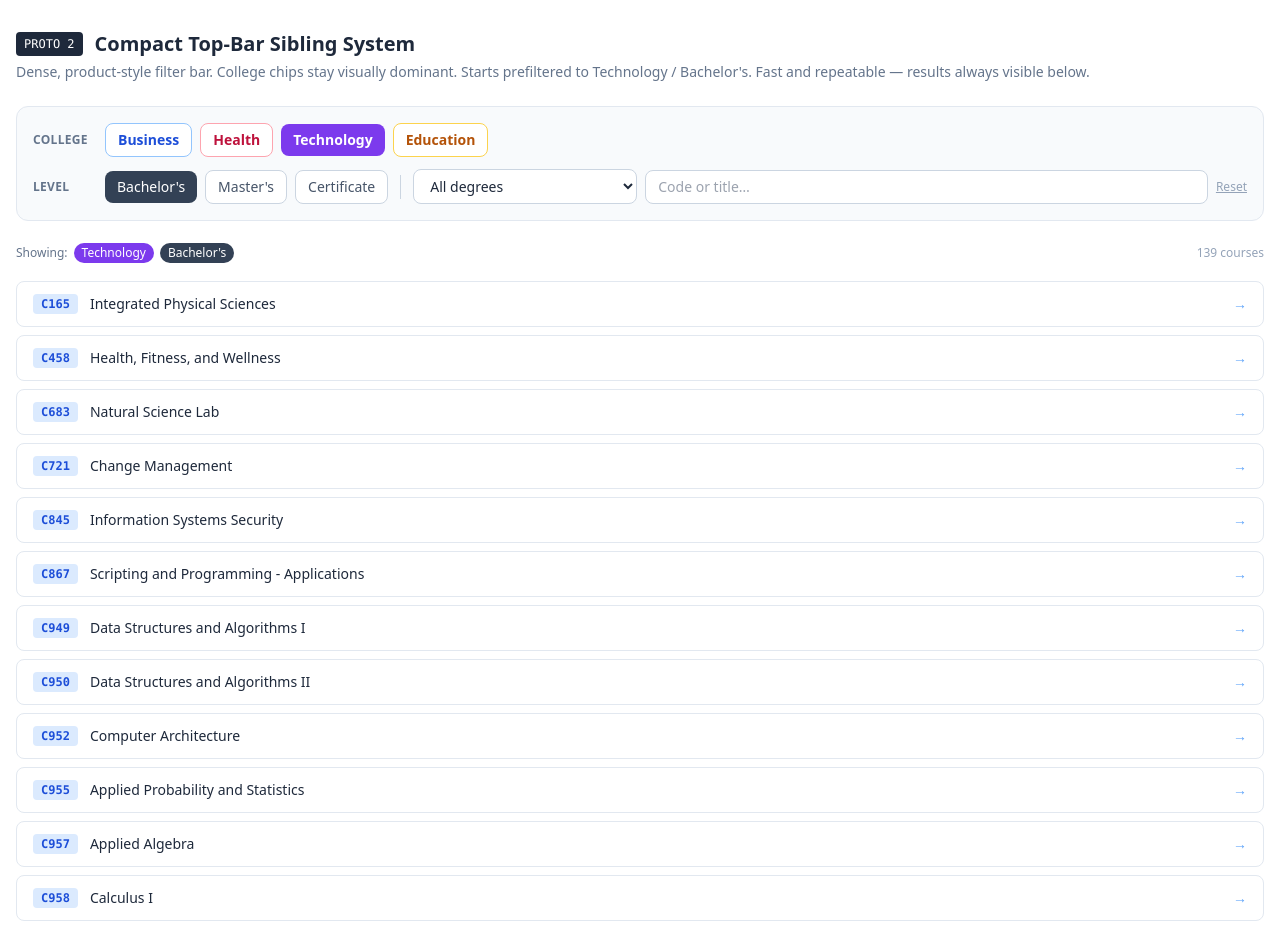
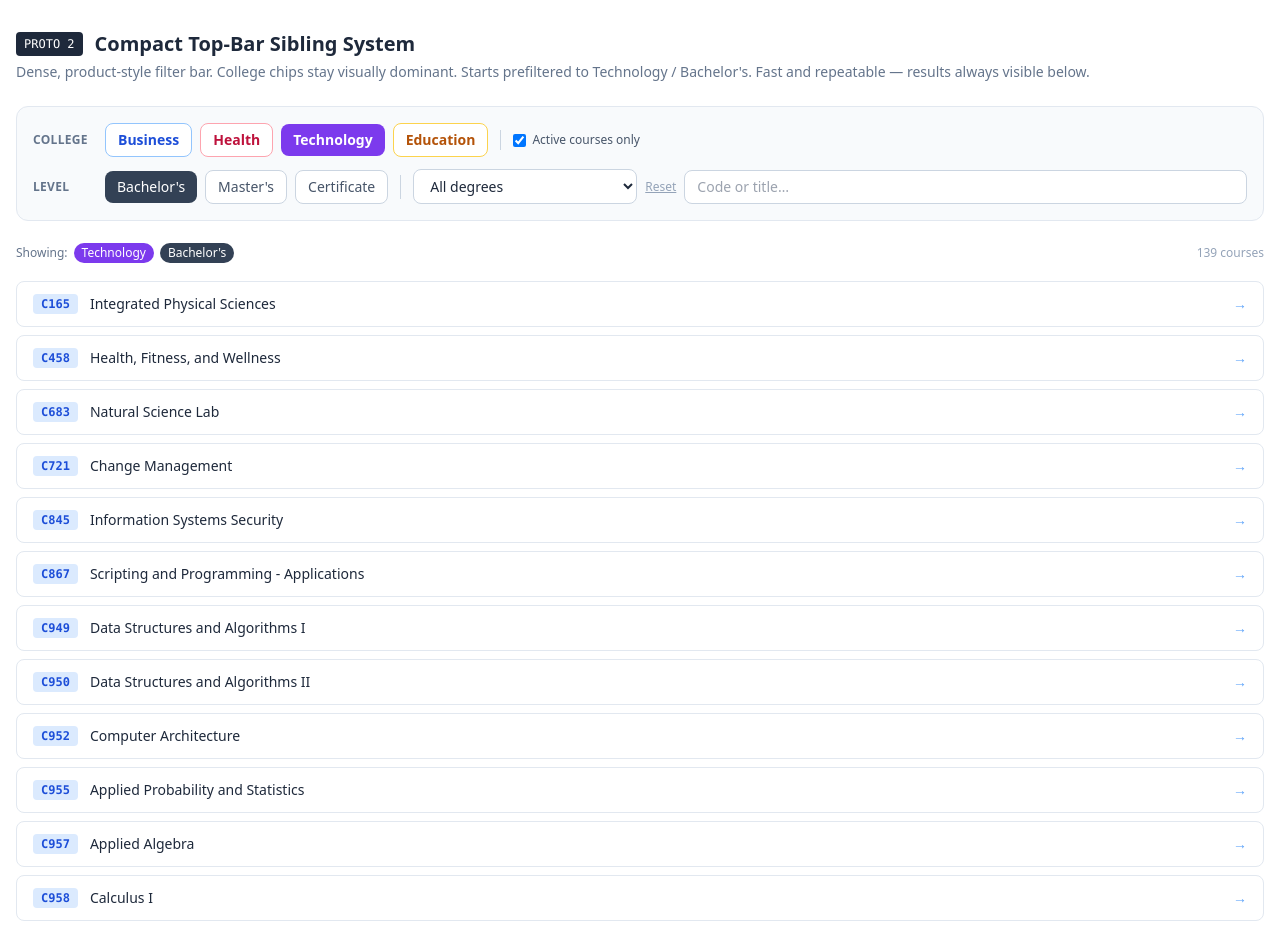
Before and after one commit to wguDataNinja/wgu-atlas, a Next.js app: page /wgu-atlas/proto/courses in a window 1280 px wide. Shown: the part 820-1747 px from the top of the page. Built offline with nearby package versions, Linux system fonts and the light colour scheme.

Commit message:
Proto2: move Reset left of search, add Active courses only checkbox

```diff
--- a/src/components/proto/CoursePrototypeLab.tsx
+++ b/src/components/proto/CoursePrototypeLab.tsx
@@ -118,7 +118,8 @@ function filterCourses(
   courses: CourseCard[],
   state: FilterState,
   courseLevels: Record<string, string[]>,
-  programRosterMap: Record<string, string[]>
+  programRosterMap: Record<string, string[]>,
+  activeOnly = true
 ): CourseCard[] {
   const q = state.search.toLowerCase().trim();
 
@@ -126,7 +127,7 @@ function filterCourses(
   if (state.degree) {
     const rosterSet = new Set(programRosterMap[state.degree] ?? []);
     return courses.filter((c) => {
-      if (!c.active) return false;
+      if (activeOnly && !c.active) return false;
       if (!rosterSet.has(c.code)) return false;
       if (q && !c.code.toLowerCase().includes(q) && !c.title.toLowerCase().includes(q)) return false;
       return true;
@@ -134,7 +135,7 @@ function filterCourses(
   }
 
   return courses.filter((c) => {
-    if (!c.active) return false;
+    if (activeOnly && !c.active) return false;
 
     if (state.college) {
       if (state.level === "Certificate") {
@@ -418,6 +419,7 @@ function Proto2({ courses, detailCodes, programs, programRosterMap, courseLevels
     degree: "",
     search: "",
   });
+  const [activeOnly, setActiveOnly] = useState(true);
 
   const setCollege = (college: string) =>
     setState((s) => ({ ...s, college, level: s.college === college ? s.level : "", degree: "", search: "" }));
@@ -434,8 +436,8 @@ function Proto2({ courses, detailCodes, programs, programRosterMap, courseLevels
   );
 
   const filtered = useMemo(
-    () => filterCourses(courses, state, courseLevels, programRosterMap),
-    [courses, state, courseLevels, programRosterMap]
+    () => filterCourses(courses, state, courseLevels, programRosterMap, activeOnly),
+    [courses, state, courseLevels, programRosterMap, activeOnly]
   );
 
   const selectedCollege = COLLEGES.find((c) => c.key === state.college);
@@ -473,6 +475,16 @@ function Proto2({ courses, detailCodes, programs, programRosterMap, courseLevels
               </button>
             );
           })}
+          <div className="h-5 w-px bg-slate-300 mx-1" />
+          <label className="flex items-center gap-1.5 cursor-pointer select-none">
+            <input
+              type="checkbox"
+              checked={activeOnly}
+              onChange={(e) => setActiveOnly(e.target.checked)}
+              className="rounded border-slate-300 text-blue-600 focus:ring-blue-500"
+            />
+            <span className="text-xs text-slate-600">Active courses only</span>
+          </label>
         </div>
 
         {/* Level + Degree + Search — secondary row */}
@@ -513,6 +525,16 @@ function Proto2({ courses, detailCodes, programs, programRosterMap, courseLevels
             </select>
           )}
 
+          {/* Reset */}
+          {(state.college || state.level || state.degree || state.search) && (
+            <button
+              onClick={() => setState(EMPTY_FILTER)}
+              className="text-xs text-slate-400 hover:text-slate-700 underline shrink-0"
+            >
+              Reset
+            </button>
+          )}
+
           {/* Search */}
           <div className="flex-1 min-w-32">
             <input
@@ -523,16 +545,6 @@ function Proto2({ courses, detailCodes, programs, programRosterMap, courseLevels
               className="w-full border border-slate-300 rounded-lg px-3 py-1.5 text-sm bg-white focus:outline-none focus:ring-2 focus:ring-blue-500"
             />
           </div>
-
-          {/* Reset */}
-          {(state.college || state.level || state.degree || state.search) && (
-            <button
-              onClick={() => setState(EMPTY_FILTER)}
-              className="text-xs text-slate-400 hover:text-slate-700 underline"
-            >
-              Reset
-            </button>
-          )}
         </div>
       </div>
 
```
